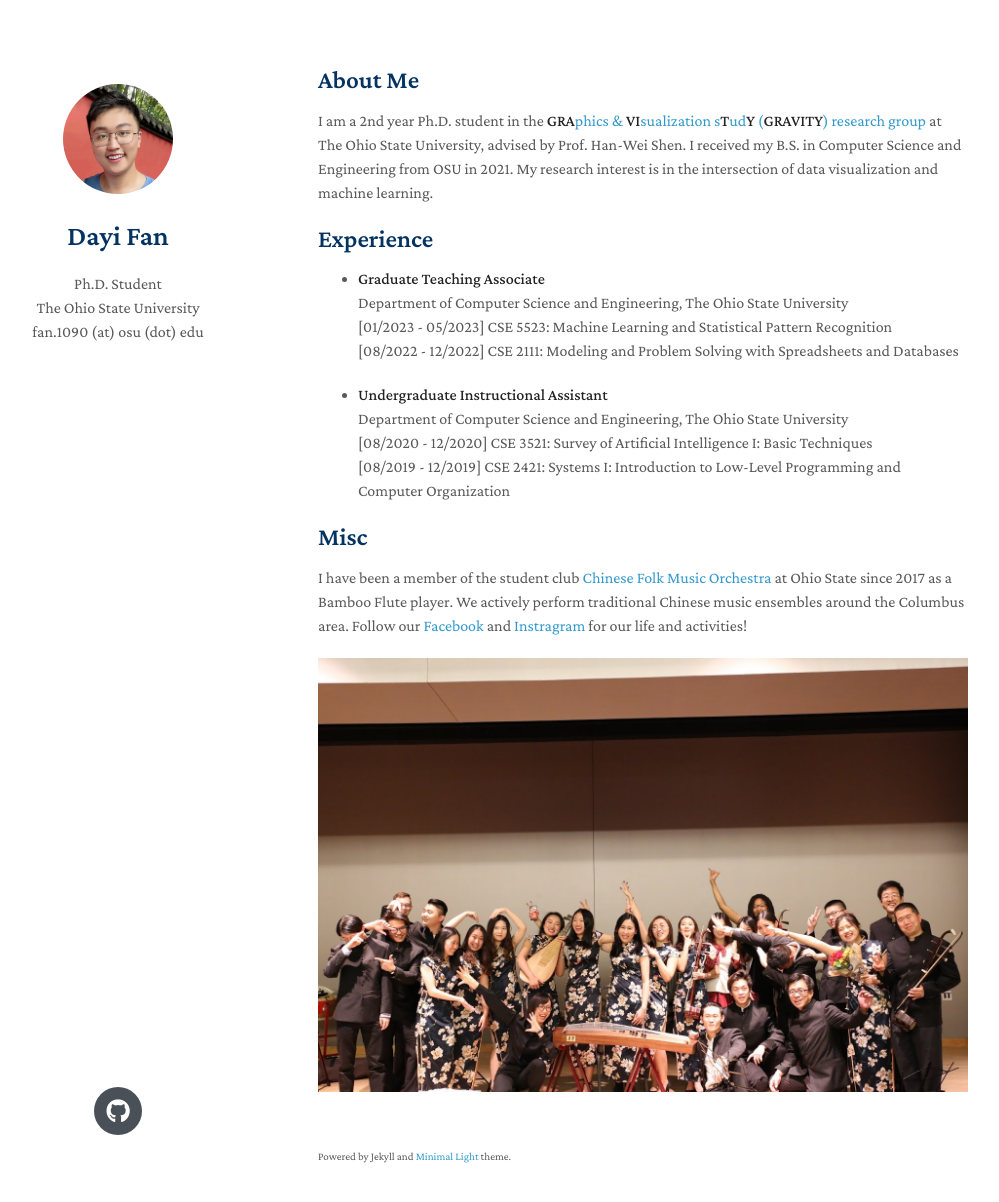
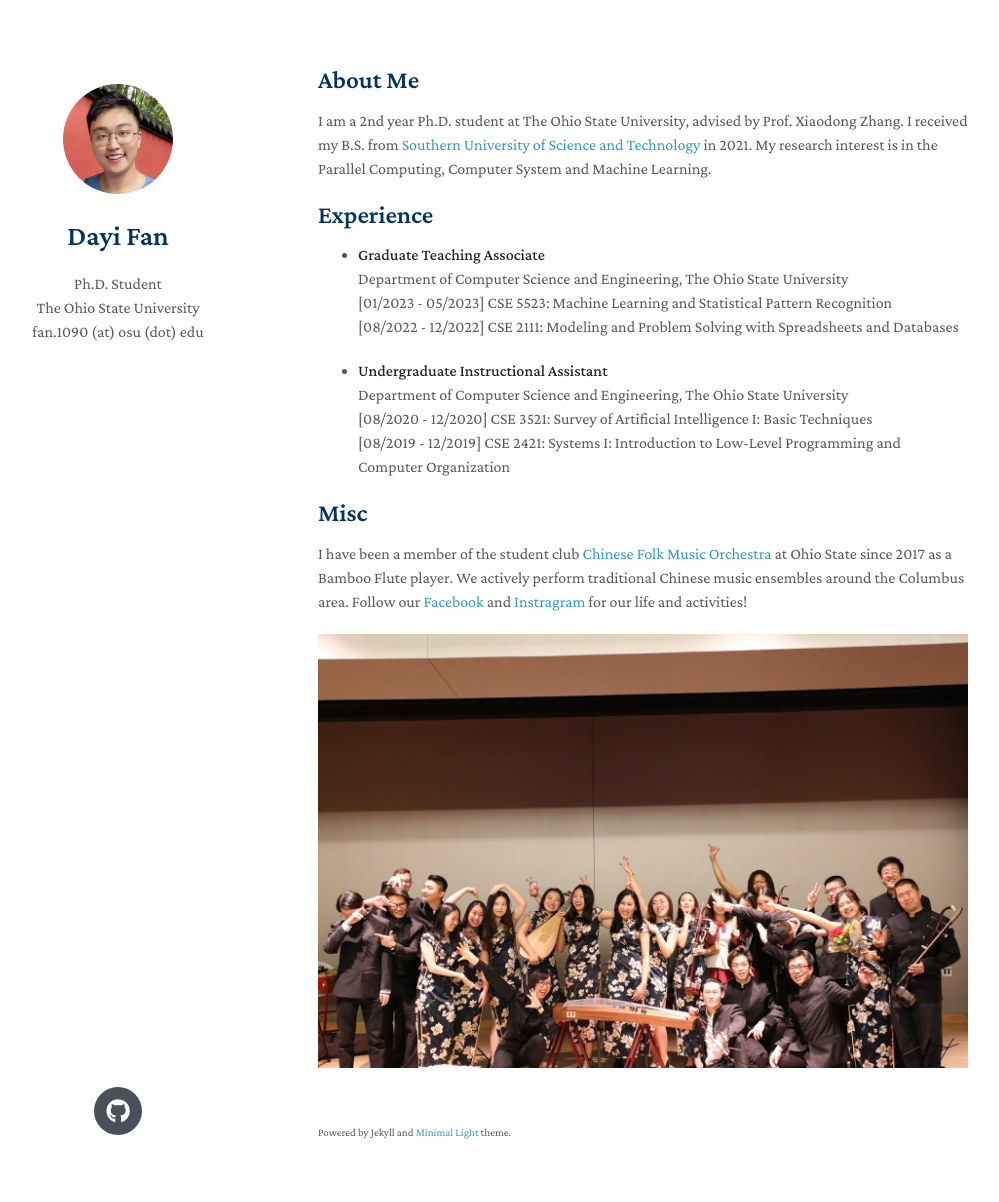
Before and after one commit to Davis-Fan/dayi.io, a Jekyll site: the page built from index.md, in a window 1280 px wide and 1237 px high. Shown: the top 1202 px of the window, without its empty margins (152-1151 px from the left). Built offline with Jekyll 4.4.1, drawn with Linux system fonts in a browser that asks for light colours; nearby versions of some CDN libraries; a style sheet for code colours, icons or effects is not loaded.

Commit message:
Update index.md

```diff
--- a/index.md
+++ b/index.md
@@ -11,7 +11,7 @@ TODO:
 
 ## About Me
 
-I am a 2nd year Ph.D. student in the [**GRA**phics & **VI**sualization s**T**ud**Y** (**GRAVITY**) research group](https://sites.google.com/view/gravity-research-group/home?authuser=0) at The Ohio State University, advised by Prof. Han-Wei Shen. I received my B.S. in Computer Science and Engineering from OSU in 2021. My research interest is in the intersection of data visualization and machine learning.
+I am a 2nd year Ph.D. student at The Ohio State University, advised by Prof. Xiaodong Zhang. I received my B.S. from [Southern University of Science and Technology](https://www.sustech.edu.cn/en/) in 2021. My research interest is in the Parallel Computing, Computer System and Machine Learning.
 
 ## Experience
 
```
